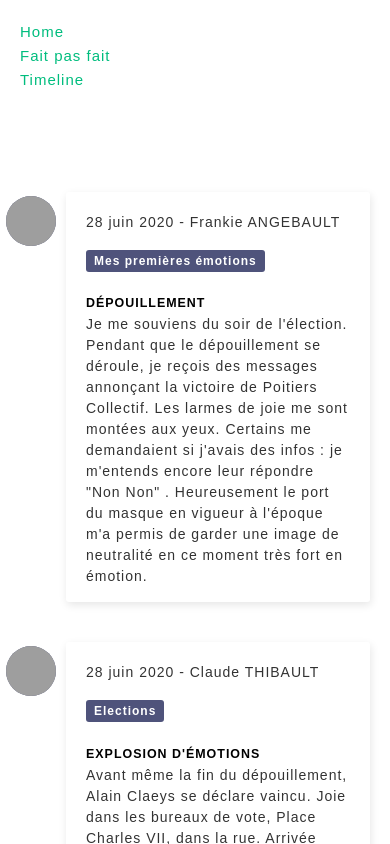
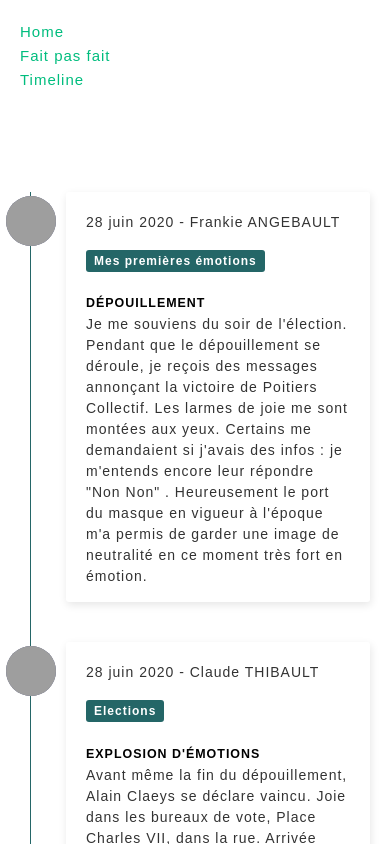
Before and after one commit to charlesrb/Mi-mandat-poco, a Vue app in the folder fait-pas-fait/: page /timeline in a window 390 px wide. Shown: the top 844 px of the page. Built offline with nearby package versions, Linux system fonts and the light colour scheme; grey boxes are pictures that could not be loaded; a web font is replaced by a local one.

Commit message:
fix : color timeline

```diff
--- a/fait-pas-fait/sass/pages/_timeline.scss
+++ b/fait-pas-fait/sass/pages/_timeline.scss
@@ -133,7 +133,7 @@ h5 {
                 }
 
                 .badge {
-                    background: $secondary;
+                    background: $primary;
                     padding: 4px 8px;
                     border-radius: 3px;
                     font-size: 12px;
@@ -244,12 +244,12 @@ h5 {
 
         &:before {
             content: '';
-            // position: absolute;
-            left: 0;
+            position: absolute;
+            left: -20px;
             top: 0;
-            width: 2px;
+            width: 1px;
             height: 100%;
-            background: gray;
+            background: $primary;
         }
 
         .timeline-container {
@@ -311,7 +311,7 @@ h5 {
                     }
 
                     .badge {
-                        background: $secondary;
+                        background: $primary;
                         padding: 4px 8px;
                         border-radius: 3px;
                         font-size: 12px;
--- a/fait-pas-fait/src/assets/main-sass.css
+++ b/fait-pas-fait/src/assets/main-sass.css
@@ -107,7 +107,7 @@ h5 {
     text-transform: uppercase;
   }
   .timeline .timeline-body .timeline-title .badge {
-    background: #4f537b;
+    background: #246667;
     padding: 4px 8px;
     border-radius: 3px;
     font-size: 12px;
@@ -192,11 +192,12 @@ h5 {
   }
   .timeline:before {
     content: "";
-    left: 0;
+    position: absolute;
+    left: -20px;
     top: 0;
-    width: 2px;
+    width: 1px;
     height: 100%;
-    background: gray;
+    background: #246667;
   }
   .timeline .timeline-container {
     position: relative;
@@ -251,7 +252,7 @@ h5 {
     text-transform: uppercase;
   }
   .timeline-body .timeline-title .badge {
-    background: #4f537b;
+    background: #246667;
     padding: 4px 8px;
     border-radius: 3px;
     font-size: 12px;
```
Also changed, not shown: 5 other files (tests, documents, lock files or other folders).
